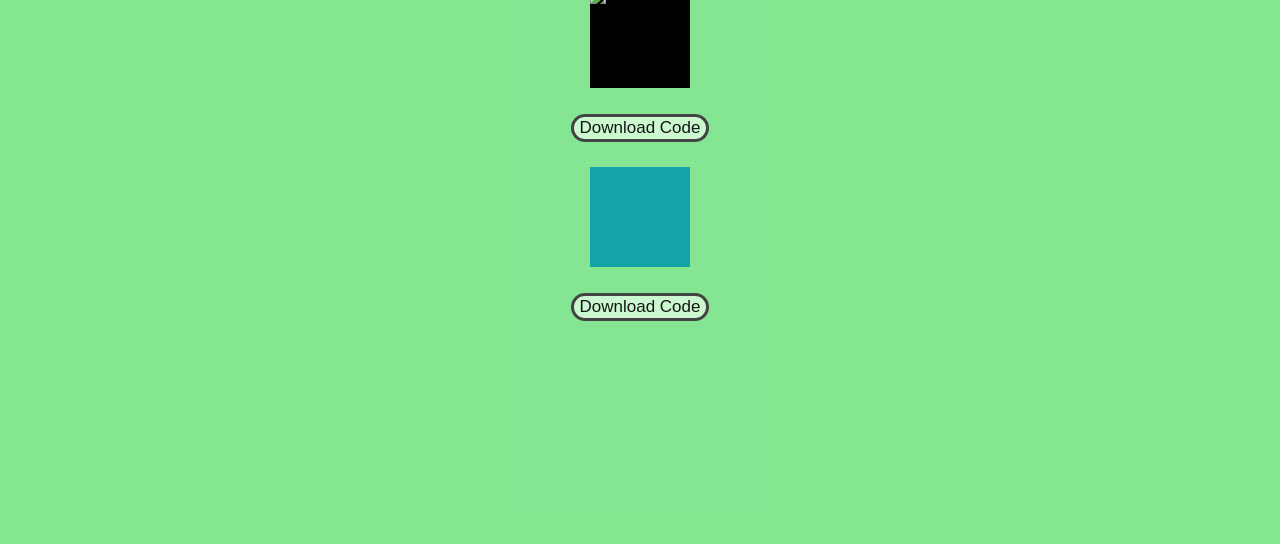
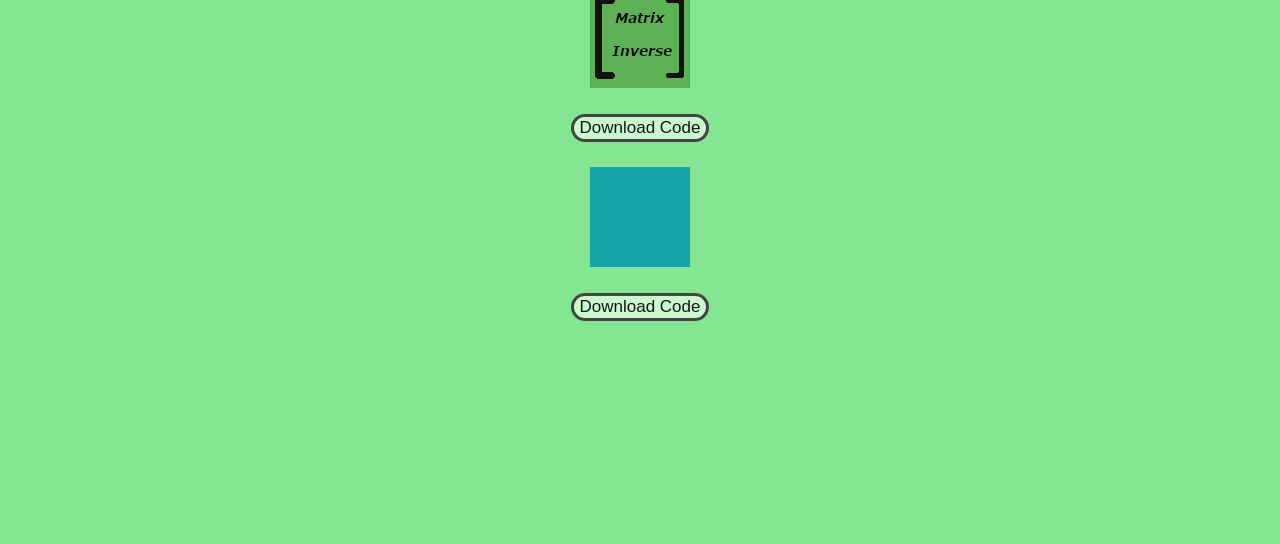
Before and after one commit to AnujDagade/codetreasure, a plain HTML site: page html_pages/code.html in a window 1280 px wide. Shown: the part 256-800 px from the top of the page. Drawn offline with Linux system fonts and the light colour scheme; the site is published under a folder, as on GitHub Pages, so addresses that start at the root find nothing.

Commit message:
Update code.html

```diff
--- a/html_pages/code.html
+++ b/html_pages/code.html
@@ -11,7 +11,7 @@
 <body>
     <img class="one" src="logo1.png" alt="fevicon">
     <center><div class="srco">
-        <img src="/src/icons/Matrix_inv.png" alt="Matrix Inverse">
+        <img src="../src/icons/Matrix_inv.png" alt="Matrix Inverse">
     </div>
     <button id="Inverse" onclick="btnclik()" type="button">Download Code</button>
     <div class="srct"></div>
```
